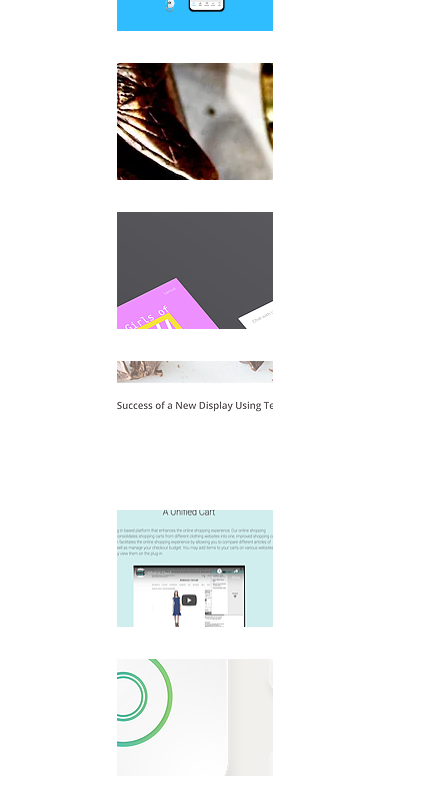
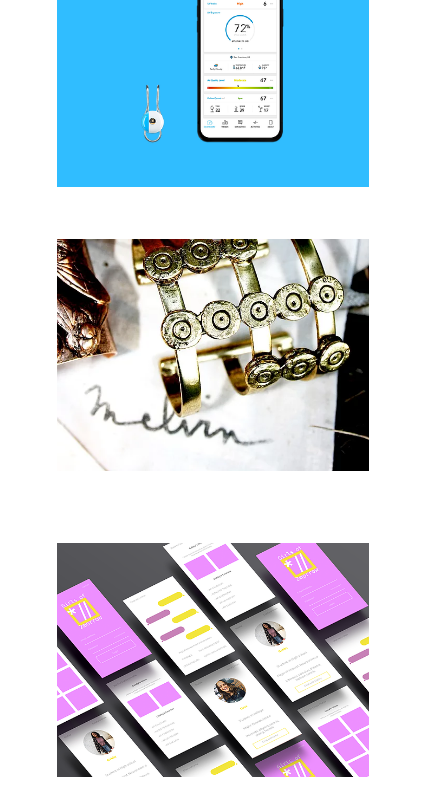
Before and after one commit to cdsar626/holland, a plain HTML site: page work/index.html in a window 390 px wide. Shown: the part 292-1082 px from the top of the page, 425 px wide, since content can reach past the window. Drawn offline with Linux system fonts and the light colour scheme.

Commit message:
Fixed Backgrounds in Work view.

```diff
--- a/css/work.css
+++ b/css/work.css
@@ -1,5 +1,6 @@
 body {
   margin: 0;
+  min-width: 425px;
 }
 
 a {
@@ -39,6 +40,7 @@ a {
   float: left;
   padding: 0.4em 2em;
   z-index: 2;
+  max-width: 40vw;
 }
 
 .workImg {
@@ -56,23 +58,15 @@ a {
   visibility: initial;
 }
 
-.workUV::after {
-  content: '';
-  width: 100%;
-  height: 100%;
-  top: 0;
-  left: 0;
-  display: block;
-  z-index: -1;
-  background: url(../assets/newWork.png) contain no-repeat;
-}
+.workMelvin {
+  background: url(../assets/bullet-bar-cuff.webp) center no-repeat;
+  background-size: contain;
 
-.workMelvin {
-  background: url(../assets/bullet-bar-cuff.webp);
 }
 
 .workG2 {
-  background: url(../assets/1c5e6f_5312a62085644a24adf7ca91836ff824~mv2_d_4000_3000_s_4_2.webp);
+  background: url(../assets/1c5e6f_5312a62085644a24adf7ca91836ff824~mv2_d_4000_3000_s_4_2.webp) center no-repeat;
+  background-size: contain;
 }
 
 .workSwift {
@@ -88,6 +82,7 @@ a {
   display: block;
   z-index: -1;
   background: url(../assets/CS2frontpage-01.webp) bottom no-repeat;
+  background-size: contain;
 }
 
 .workCleo {
@@ -103,6 +98,7 @@ a {
   display: block;
   z-index: -1;
   background: url(../assets/cleocomputer.webp) center no-repeat;
+  background-size: contain;
 }
 
 .workLogos {
@@ -118,4 +114,14 @@ a {
   display: block;
   z-index: -1;
   background: url(../assets/Roityappmockup.webp) center no-repeat;
+  background-size: contain;
+
 }
+
+@media (max-width: 600px) {
+  .work {
+    flex: 90%;
+    width: 80vw;
+    height: 70vw;
+  }
+}
```
